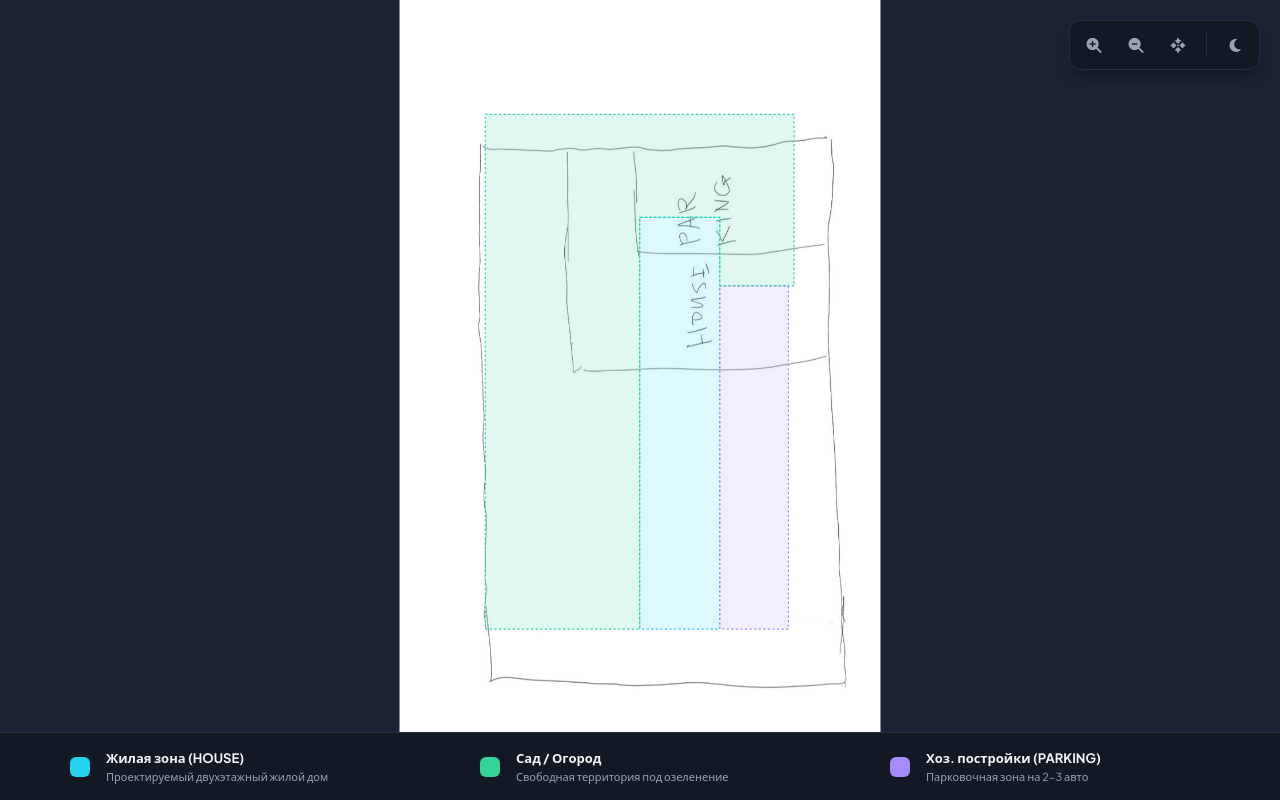
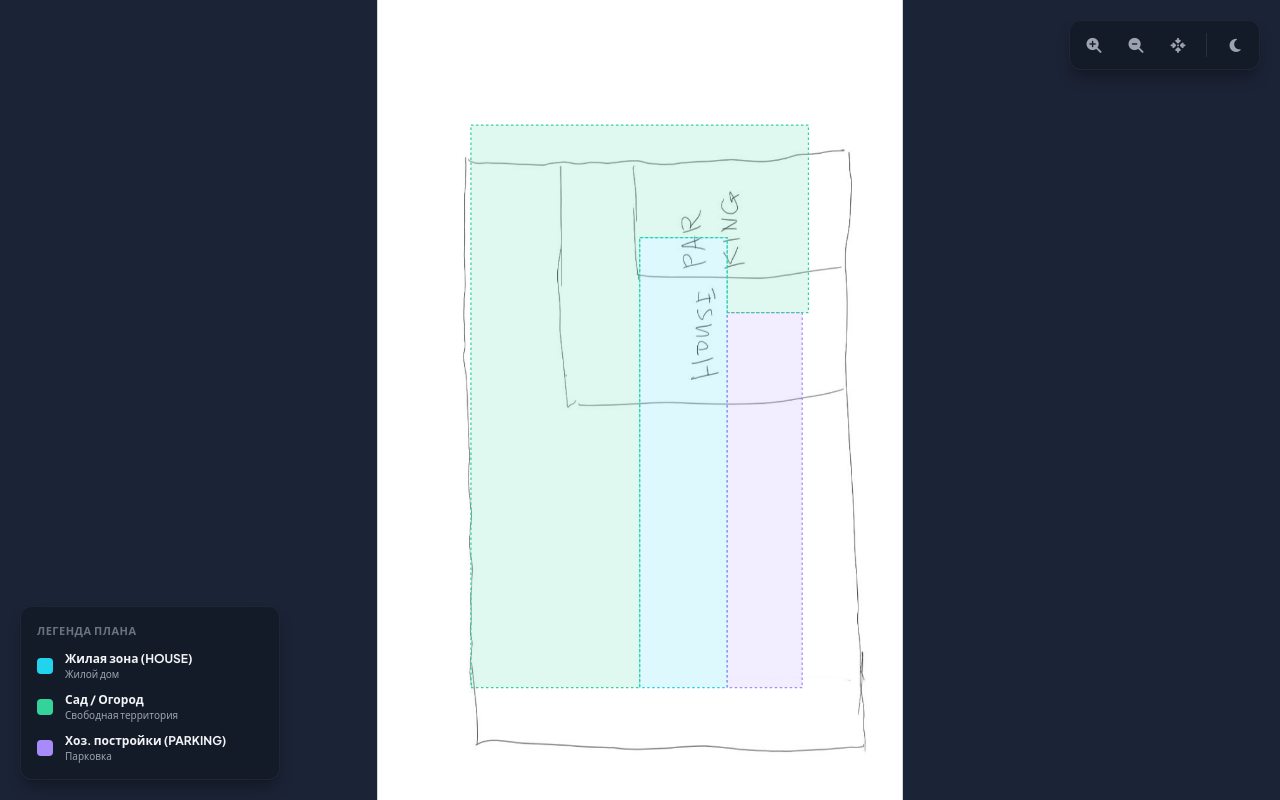
Before and after one commit to digitalfuture/garden-plan, a website: page public/index.html in a window 1280 px wide. Drawn offline with Linux system fonts and the light colour scheme.

Commit message:
Update layout: make legend float on the left side on the background of the plan

```diff
--- a/public/index.html
+++ b/public/index.html
@@ -25,7 +25,7 @@
         <!-- SVG will be loaded/injected here via Snap.svg -->
         <svg id="svg-canvas" width="100%" height="100%"></svg>
 
-        <!-- Floating Toolbar on Map -->
+        <!-- Floating Toolbar on the Right -->
         <div class="map-toolbar-floating">
           <button id="btn-zoom-in" class="btn-tool" title="Приблизить"><i class="fa-solid fa-magnifying-glass-plus"></i></button>
           <button id="btn-zoom-out" class="btn-tool" title="Отдалить"><i class="fa-solid fa-magnifying-glass-minus"></i></button>
@@ -33,29 +33,34 @@
           <div class="divider"></div>
           <button id="theme-toggle" class="btn-tool" title="Переключить тему"><i class="fa-solid fa-moon"></i></button>
         </div>
+
+        <!-- Floating Legend on the Left -->
+        <div class="plan-legend-floating">
+          <div class="legend-header">
+            <h3>Легенда плана</h3>
           </div>
-
-      <!-- Legend strictly below the plan at the bottom -->
-      <div class="plan-legend-below">
+          <div class="legend-items">
             <div class="legend-item">
               <span class="legend-color residential"></span>
               <div class="legend-text">
                 <strong>Жилая зона (HOUSE)</strong>
-            <span>Проектируемый двухэтажный жилой дом</span>
+                <span>Жилой дом</span>
               </div>
             </div>
             <div class="legend-item">
               <span class="legend-color garden"></span>
               <div class="legend-text">
                 <strong>Сад / Огород</strong>
-            <span>Свободная территория под озеленение</span>
+                <span>Свободная территория</span>
               </div>
             </div>
             <div class="legend-item">
               <span class="legend-color utility"></span>
               <div class="legend-text">
                 <strong>Хоз. постройки (PARKING)</strong>
-            <span>Парковочная зона на 2-3 авто</span>
+                <span>Парковка</span>
+              </div>
+            </div>
           </div>
         </div>
       </div>
--- a/public/style.css
+++ b/public/style.css
@@ -21,7 +21,12 @@
   --color-garden: #34d399;
   --color-utility: #a78bfa;
 
+  /* Shadow & Glass */
   --shadow-lg: 0 10px 15px -3px rgba(0, 0, 0, 0.3), 0 4px 6px -2px rgba(0, 0, 0, 0.05);
+  --glass-bg: rgba(18, 24, 36, 0.75);
+  --glass-blur: blur(12px);
+  --glass-border: rgba(255, 255, 255, 0.05);
+
   --border-radius: 12px;
   --transition-speed: 0.3s;
 }
@@ -47,6 +52,8 @@ body.light-theme {
   --color-garden: #16a34a;
   --color-utility: #7c3aed;
 
+  --glass-bg: rgba(255, 255, 255, 0.8);
+  --glass-border: rgba(0, 0, 0, 0.05);
   --shadow-lg: 0 10px 15px -3px rgba(0, 0, 0, 0.05), 0 4px 6px -2px rgba(0, 0, 0, 0.02);
 }
 
@@ -76,14 +83,16 @@ body {
 .app-body-full {
   width: 100%;
   height: 100%;
-  display: flex;
-  flex-direction: column;
+  position: relative;
 }
 
-/* Canvas Area taking full space */
+/* Canvas Area takes 100% of viewport */
 .canvas-container {
-  flex: 1;
-  position: relative;
+  width: 100%;
+  height: 100%;
+  position: absolute;
+  top: 0;
+  left: 0;
   background-color: var(--bg-tertiary);
   overflow: hidden;
   cursor: grab;
@@ -100,7 +109,7 @@ body {
   user-select: none;
 }
 
-/* Floating Toolbar on Canvas */
+/* Floating Toolbar on the Right */
 .map-toolbar-floating {
   position: absolute;
   top: 20px;
@@ -109,12 +118,12 @@ body {
   display: flex;
   align-items: center;
   gap: 6px;
-  background: var(--bg-secondary);
+  background: var(--glass-bg);
+  backdrop-filter: var(--glass-blur);
   padding: 6px;
   border-radius: var(--border-radius);
-  border: 1px solid var(--border-color);
+  border: 1px solid var(--glass-border);
   box-shadow: var(--shadow-lg);
-  backdrop-filter: blur(8px);
 }
 
 .btn-tool {
@@ -144,31 +153,49 @@ body {
   margin: 0 4px;
 }
 
-/* Legend Bottom Bar */
-.plan-legend-below {
-  background: var(--bg-secondary);
-  border-top: 1px solid var(--border-color);
-  padding: 16px 40px;
+/* Floating Legend on the Left */
+.plan-legend-floating {
+  position: absolute;
+  bottom: 20px;
+  left: 20px;
+  z-index: 10;
+  background: var(--glass-bg);
+  backdrop-filter: var(--glass-blur);
+  border: 1px solid var(--glass-border);
+  padding: 16px;
+  border-radius: var(--border-radius);
+  box-shadow: var(--shadow-lg);
+  width: 260px;
   display: flex;
-  justify-content: space-around;
-  gap: 30px;
-  width: 100%;
-  z-index: 5;
+  flex-direction: column;
+  gap: 12px;
+  pointer-events: auto; /* Prevent click-through to SVG pan */
   transition: background-color var(--transition-speed) ease, border-color var(--transition-speed) ease;
+}
+
+.legend-header h3 {
+  font-size: 11px;
+  text-transform: uppercase;
+  letter-spacing: 0.5px;
+  color: var(--text-muted);
+}
+
+.legend-items {
+  display: flex;
+  flex-direction: column;
+  gap: 10px;
 }
 
 .legend-item {
   display: flex;
   align-items: center;
-  gap: 16px;
-  flex: 1;
-  max-width: 320px;
+  gap: 12px;
 }
 
 .legend-color {
-  width: 20px;
-  height: 20px;
-  border-radius: 6px;
+  width: 16px;
+  height: 16px;
+  border-radius: 4px;
   flex-shrink: 0;
 }
 
@@ -179,17 +206,16 @@ body {
 .legend-text {
   display: flex;
   flex-direction: column;
-  gap: 2px;
 }
 
 .legend-text strong {
-  font-size: 13px;
+  font-size: 12px;
   font-weight: 700;
   color: var(--text-primary);
 }
 
 .legend-text span {
-  font-size: 11px;
+  font-size: 10px;
   color: var(--text-secondary);
 }
 
@@ -211,14 +237,10 @@ body {
 }
 
 /* Responsive adjustments */
-@media (max-width: 768px) {
-  .plan-legend-below {
-    flex-direction: column;
-    gap: 14px;
-    padding: 16px 20px;
-  }
-
-  .legend-item {
-    max-width: none;
+@media (max-width: 576px) {
+  .plan-legend-floating {
+    width: calc(100% - 40px);
+    bottom: 20px;
+    left: 20px;
   }
 }
```
Lines whose indentation alone changed are shown as unchanged.
